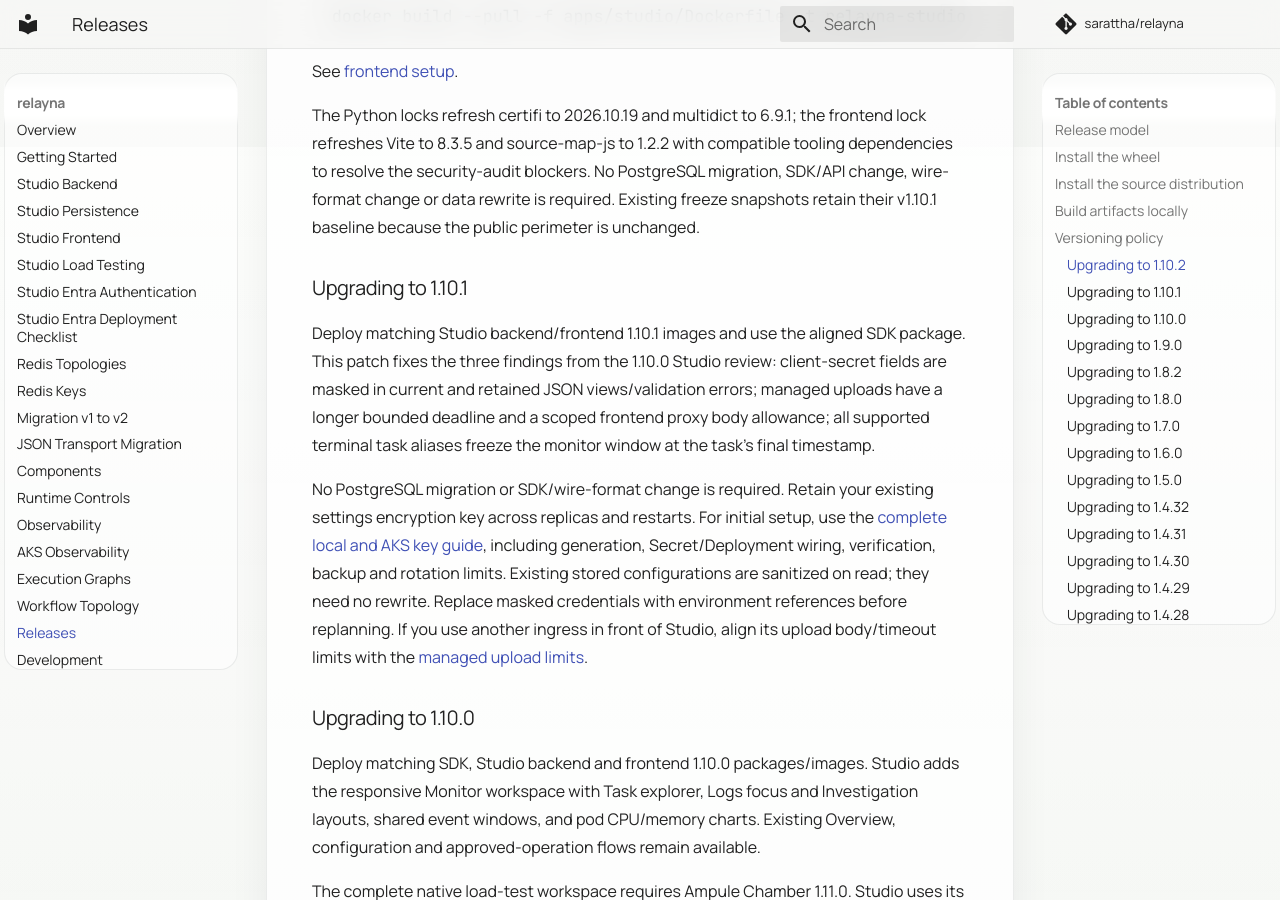
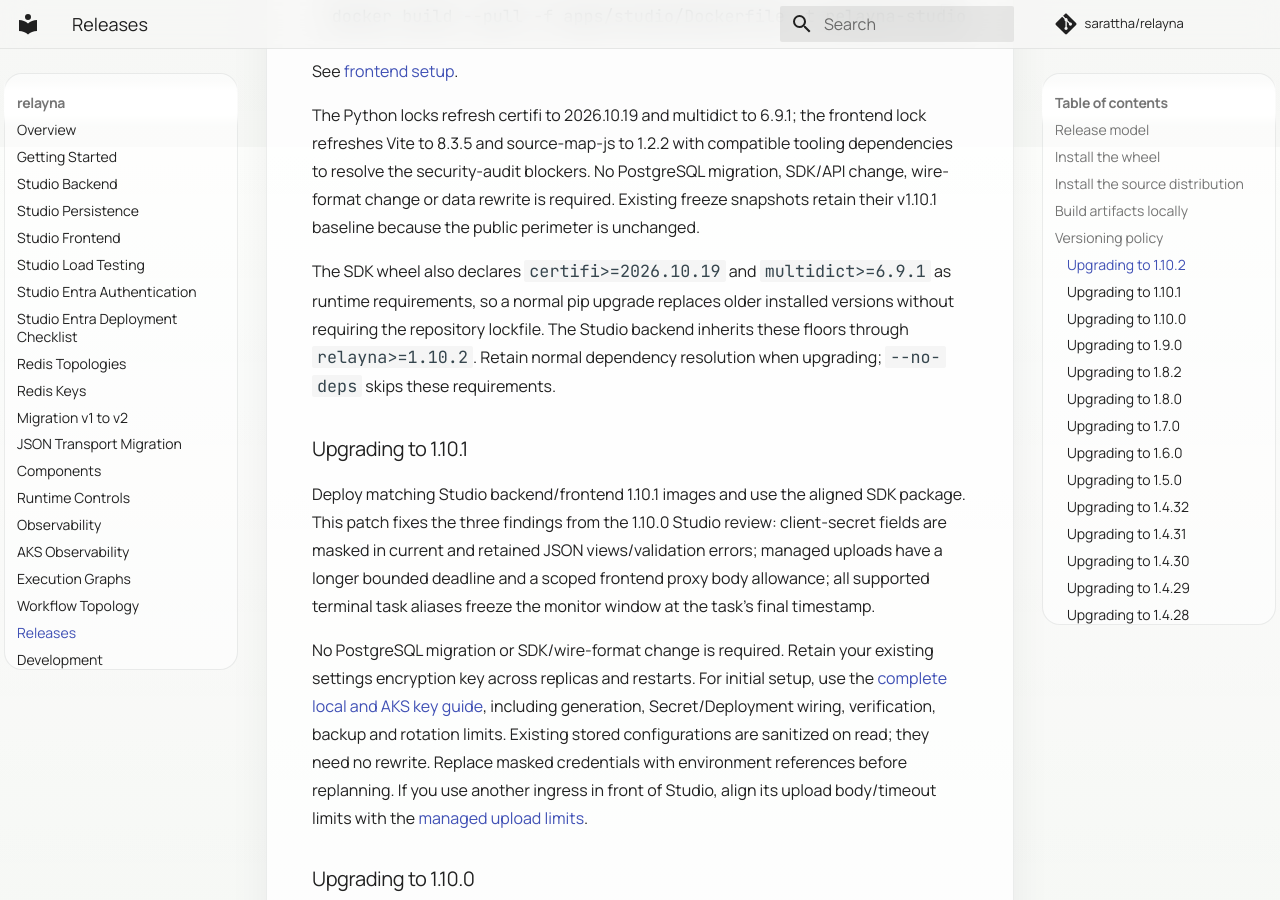
Before and after one commit to sarattha/relayna, an MkDocs documentation site: the page built from docs/releases.md, in a window 1280 px wide and 900 px high, scrolled down 1653 px. Built offline with MkDocs 1.6.1 and Material for MkDocs 9.7.7, drawn with Linux system fonts in a browser that asks for light colours; comment, search, counter and statistics services are not loaded.

Commit message:
fix: publish patched Python dependency floors

```diff
--- a/docs/releases.md
+++ b/docs/releases.md
@@ -66,6 +66,12 @@ lock refreshes Vite to 8.3.5 and source-map-js to 1.2.2 with compatible tooling
 dependencies to resolve the security-audit blockers. No PostgreSQL migration,
 SDK/API change, wire-format change or data rewrite is required. Existing freeze
 snapshots retain their v1.10.1 baseline because the public perimeter is unchanged.
+
+The SDK wheel also declares `certifi>=2026.10.19` and `multidict>=6.9.1` as
+runtime requirements, so a normal pip upgrade replaces older installed versions
+without requiring the repository lockfile. The Studio backend inherits these
+floors through `relayna>=1.10.2`. Retain normal dependency resolution when
+upgrading; `--no-deps` skips these requirements.
 
 ### Upgrading to 1.10.1
 
--- a/pyproject.toml
+++ b/pyproject.toml
@@ -27,8 +27,10 @@ classifiers = [
 ]
 dependencies = [
     "aio-pika>=9.4.1",
+    "certifi>=2026.10.19",
     "fastapi>=0.115.11",
     "httpx>=0.28.1",
+    "multidict>=6.9.1",
     "opentelemetry-api>=1.28.0",
     "prometheus-client>=0.21.0",
     "pydantic>=2.11.0",
```
Also changed, not shown: CHANGELOG.md (+3 -0 lines), 3 other files.
